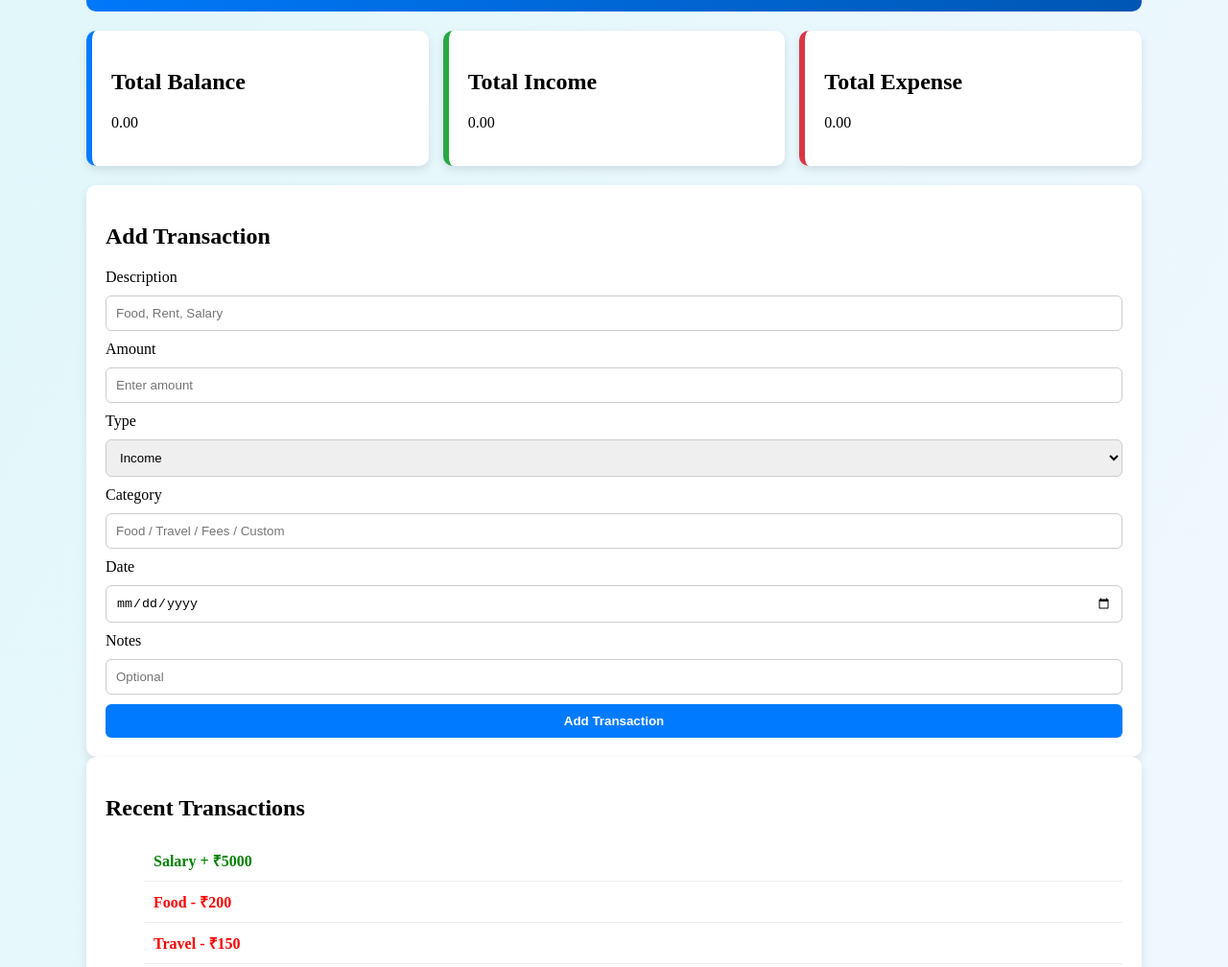
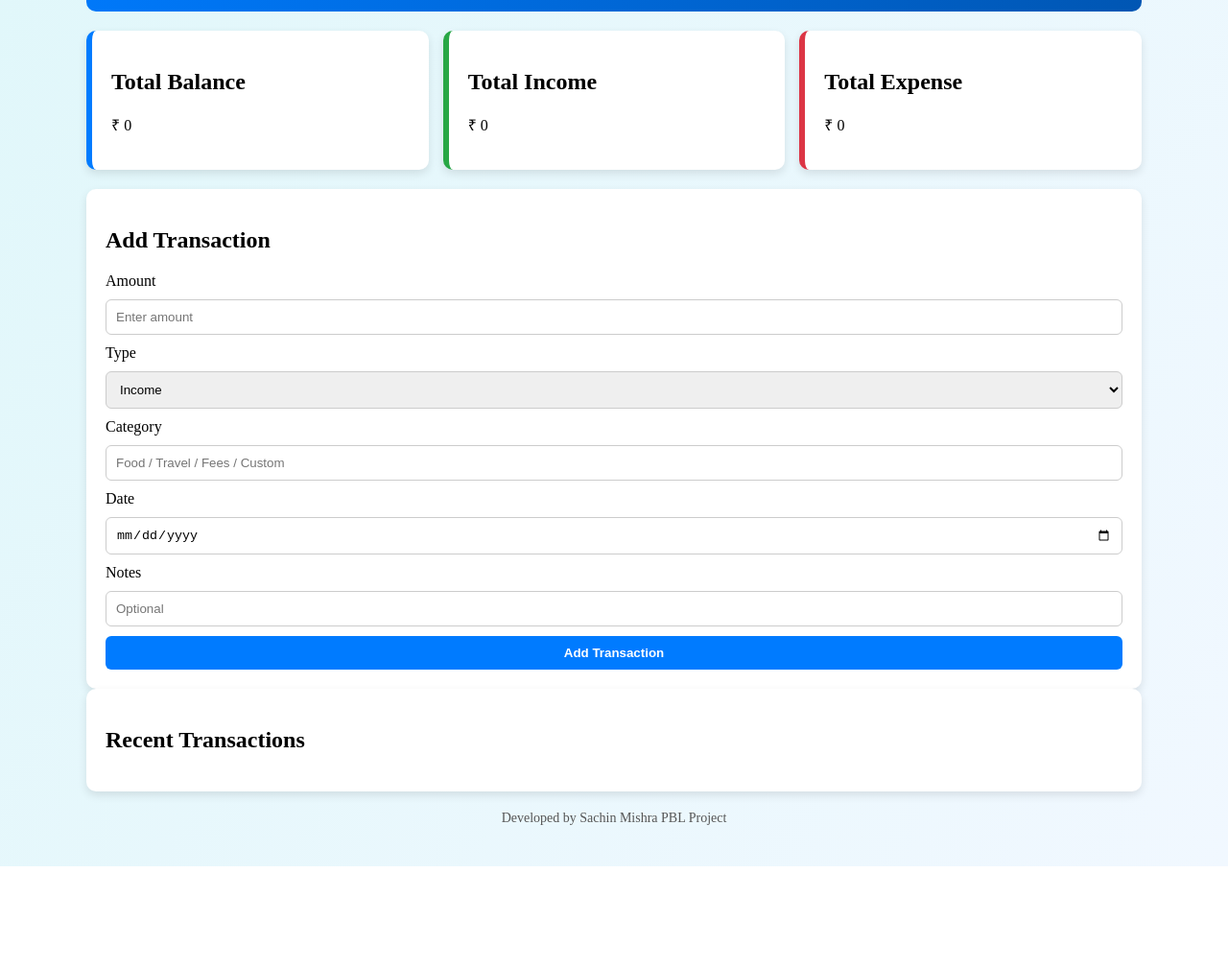
Before and after one commit to Sachin110468/web-tech-project, a plain HTML site: page index.html in a window 1280 px wide. Shown: the part 180-1188 px from the top of the page at 96% size. After the commit the page ends 1083 px from the top, so only its background shows below. Drawn offline with Linux system fonts and the light colour scheme.

Commit message:
Update index.html
feat: update portfolio structure and improve UI

```diff
--- a/index.html
+++ b/index.html
@@ -16,61 +16,56 @@
 <p>Manage your daily income and expenses</p>
 </header>
 
+<section class="grid">
 
-<section class="grid">
 <div class="card balance">
 <h2>Total Balance</h2>
-<p> 0.00</p>
+<p>₹ <span id="balance">0</span></p>
 </div>
 
 <div class="card income">
 <h2>Total Income</h2>
-<p> 0.00</p>
+<p>₹ <span id="income-total">0</span></p>
 </div>
 
 <div class="card expense">
 <h2>Total Expense</h2>
-<p>0.00</p>
+<p>₹ <span id="expense-total">0</span></p>
 </div>
+
 </section>
-
 
 <section class="card">
 <h2>Add Transaction</h2>
 
-<form>
-<label>Description</label>
-<input type="text" placeholder="Food, Rent, Salary">
+<form id="transaction-form">
 
 <label>Amount</label>
-<input type="number" placeholder="Enter amount">
+<input type="number" id="amount" placeholder="Enter amount" required>
 
 <label>Type</label>
-<select>
-<option>Income</option>
-<option>Expense</option>
+<select id="type">
+<option value="Income">Income</option>
+<option value="Expense">Expense</option>
 </select>
 
 <label>Category</label>
-<input type="text" placeholder="Food / Travel / Fees / Custom">
+<input type="text" id="category" placeholder="Food / Travel / Fees / Custom" required>
 
 <label>Date</label>
-<input type="date">
+<input type="date" id="date">
 
 <label>Notes</label>
-<input type="text" placeholder="Optional">
+<input type="text" id="notes" placeholder="Optional">
 
-<button>Add Transaction</button>
+<button type="submit">Add Transaction</button>
+
 </form>
 </section>
 
-
 <section class="card">
 <h2>Recent Transactions</h2>
-<ul>
-<li class="plus">Salary + ₹5000</li>
-<li class="minus">Food - ₹200</li>
-<li class="minus">Travel - ₹150</li>
+<ul id="transaction-list">
 </ul>
 </section>
 
@@ -79,6 +74,7 @@
 </footer>
 
 </div>
+<script src="js/script.js"></script>
 
 </body>
 </html>
```
